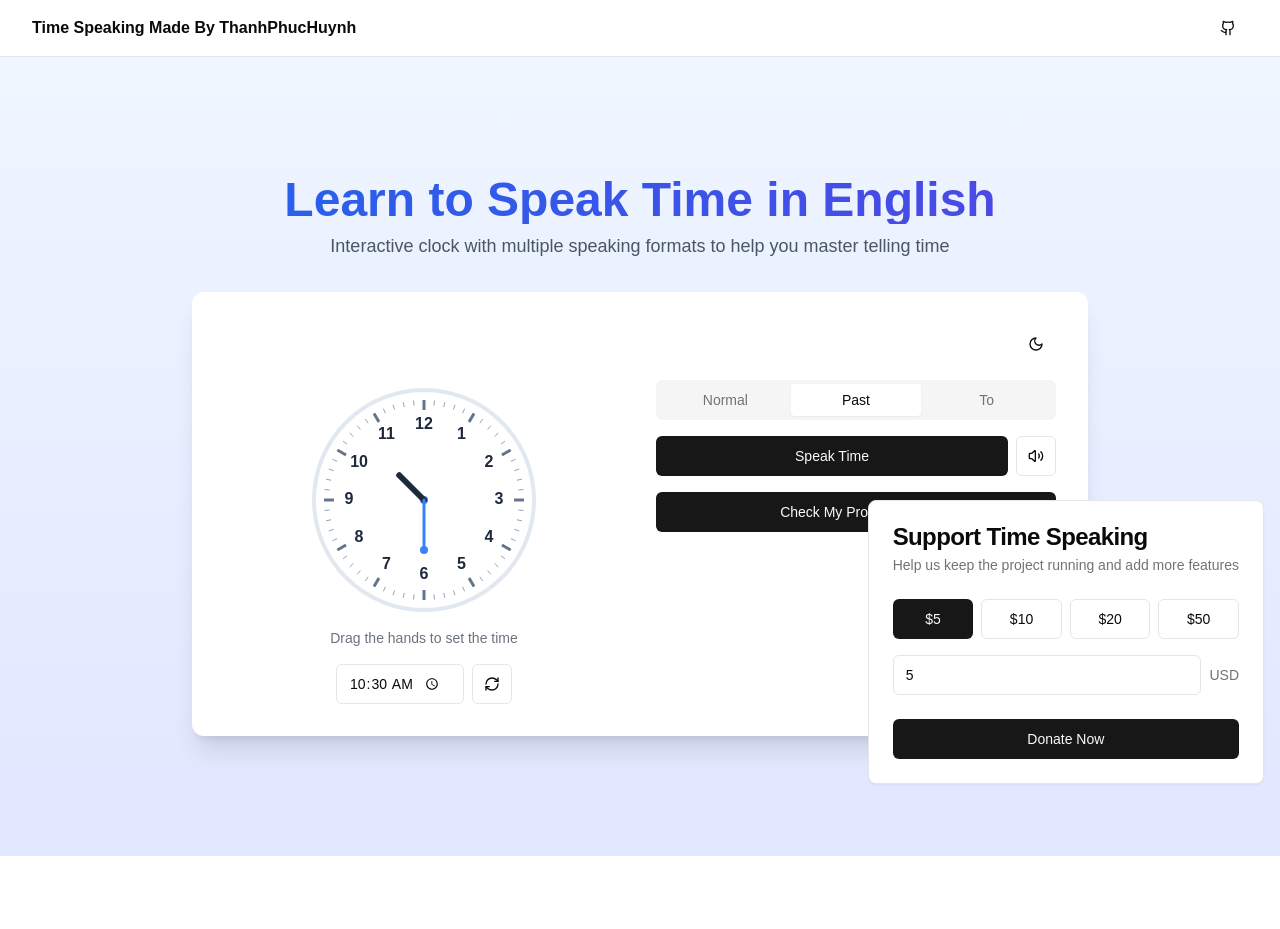
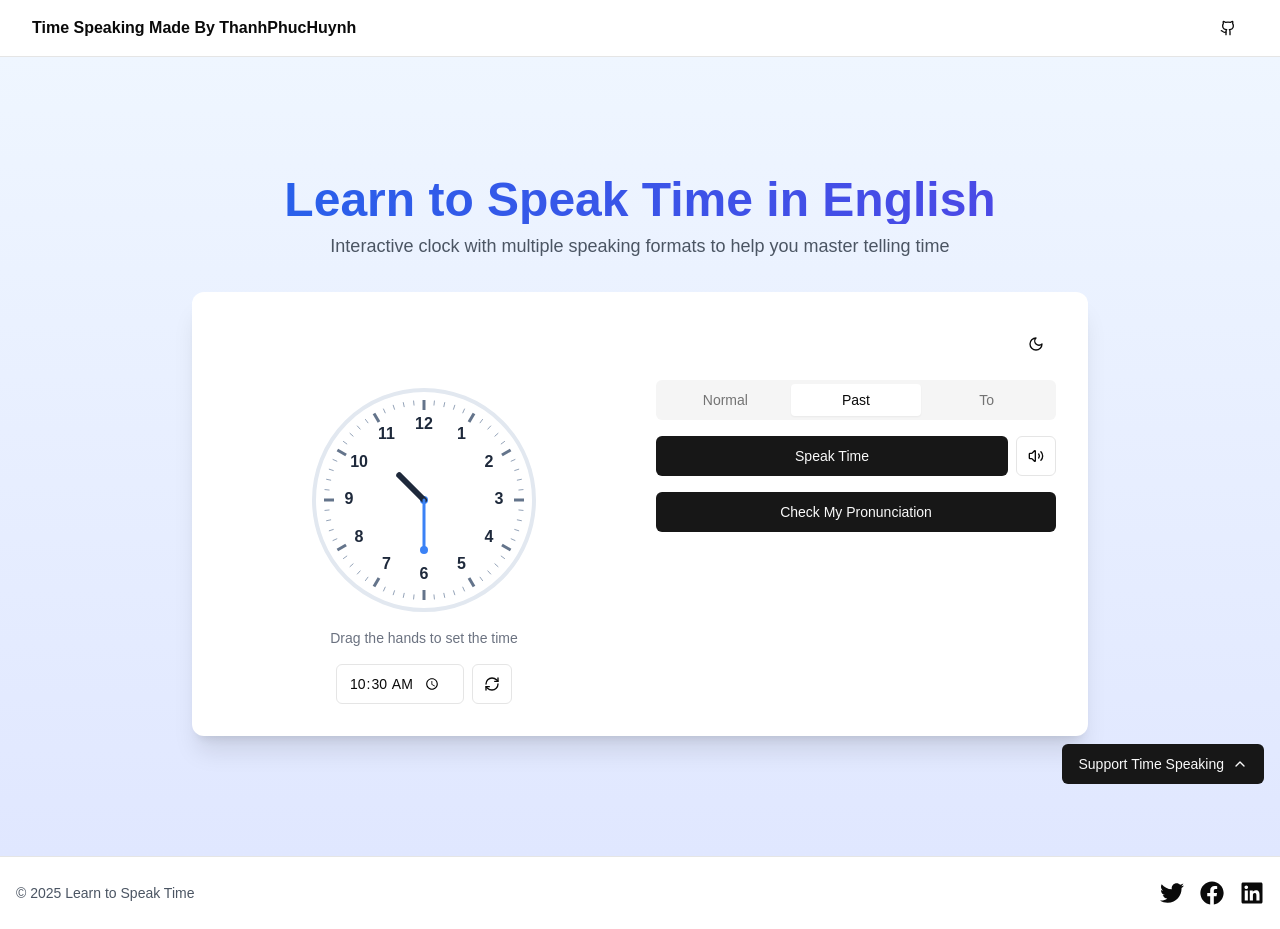
Before and after one commit to thanhphuchuynh/time-speaking, a Next.js app: page / in a window 1280 px wide. Before the commit the page ends 856 px from the top, so only its background shows below. Built offline with nearby package versions, Linux system fonts and the light colour scheme.

Commit message:
feat(ui): change ui

```diff
--- a/app/layout.tsx
+++ b/app/layout.tsx
@@ -5,6 +5,7 @@ import Script from 'next/script'
 import { Analytics } from "@vercel/analytics/react"
 import { Donation } from '@/components/donation'
 import { Nav } from '@/components/nav'
+import { SocialShare } from '@/components/social-share'
 
 export const metadata: Metadata = {
   title: 'Learn to Speak Time in English',
@@ -17,14 +18,23 @@ export const metadata: Metadata = {
     description: 'Interactive web app to help you learn how to tell time in English',
     type: 'website',
     locale: 'en_US',
+    images: [
+      {
+        url: 'https://res.cloudinary.com/dx3qcg18h/image/upload/v1741884180/time-speak/jbstzsrvcgxzjctfvrsk.png',
+        width: 1200,
+        height: 630,
+        alt: 'Learn to Speak Time in English',
+      }
+    ],
   },
   twitter: {
     card: 'summary_large_image',
     title: 'Learn to Speak Time in English',
     description: 'Interactive web app to help you learn how to tell time in English',
+    images: ['https://res.cloudinary.com/dx3qcg18h/image/upload/v1741884180/time-speak/jbstzsrvcgxzjctfvrsk.png'],
   },
   icons: {
-    icon: '/favicon.ico',
+    icon: 'https://res.cloudinary.com/dx3qcg18h/image/upload/v1741884180/time-speak/jd1tglsg70ghsqgtowbh.ico',
   },
 }
 
@@ -37,9 +47,17 @@ export default function RootLayout({
     <html lang="en" suppressHydrationWarning>
       <body suppressHydrationWarning>
         <Nav />
-        <main className="pt-14">
+        <main className="pt-14 min-h-[calc(100vh-120px)]">
           {children}
         </main>
+        <footer className="py-6 border-t">
+          <div className="container mx-auto px-4 flex justify-between items-center">
+            <div className="text-sm text-gray-600">
+              &copy; {new Date().getFullYear()} Learn to Speak Time
+            </div>
+            <SocialShare />
+          </div>
+        </footer>
         <div className="fixed bottom-4 right-4 z-50">
           <Donation />
         </div>
--- a/components/donation.tsx
+++ b/components/donation.tsx
@@ -81,8 +81,23 @@ export function Donation() {
   }
 
   return (
-    <Card className="w-full max-w-md mx-auto">
-      {content}
-    </Card>
+    <div className="fixed bottom-4 right-4 z-50">
+      {isOpen ? (
+        <Card className="w-full max-w-md">
+          <div className="absolute right-2 top-2 cursor-pointer" onClick={() => setIsOpen(false)}>
+            <ChevronDown className="h-5 w-5" />
+          </div>
+          {content}
+        </Card>
+      ) : (
+        <Button
+          onClick={() => setIsOpen(true)}
+          className="flex items-center gap-2"
+        >
+          Support Time Speaking
+          <ChevronUp className="h-5 w-5" />
+        </Button>
+      )}
+    </div>
   );
 }
--- /dev/null
+++ b/components/social-share.tsx
@@ -0,0 +1,43 @@
+import { FaTwitter, FaFacebook, FaLinkedin } from 'react-icons/fa'
+
+const SHARE_URL = 'https://time-speaking.selearn.online/'
+
+const socialLinks = [
+  {
+    name: 'Twitter',
+    url: `https://twitter.com/intent/tweet?text=Learn%20to%20speak%20time%20in%20English%20with%20this%20interactive%20web%20app!&url=${encodeURIComponent(SHARE_URL)}`,
+    icon: FaTwitter,
+    color: 'hover:text-[#1DA1F2]'
+  },
+  {
+    name: 'Facebook',
+    url: `https://www.facebook.com/sharer/sharer.php?u=${encodeURIComponent(SHARE_URL)}`,
+    icon: FaFacebook,
+    color: 'hover:text-[#4267B2]'
+  },
+  {
+    name: 'LinkedIn',
+    url: `https://www.linkedin.com/shareArticle?mini=true&url=${encodeURIComponent(SHARE_URL)}`,
+    icon: FaLinkedin,
+    color: 'hover:text-[#0077b5]'
+  }
+]
+
+export function SocialShare() {
+  return (
+    <div className="flex gap-4 items-center">
+      {socialLinks.map(({ name, url, icon: Icon, color }) => (
+        <a
+          key={name}
+          href={url}
+          target="_blank"
+          rel="noopener noreferrer"
+          className={`text-2xl transition-colors ${color}`}
+          aria-label={`Share on ${name}`}
+        >
+          <Icon />
+        </a>
+      ))}
+    </div>
+  )
+}
--- a/package.json
+++ b/package.json
@@ -54,6 +54,7 @@
     "react-day-picker": "8.10.1",
     "react-dom": "^19",
     "react-hook-form": "^7.54.1",
+    "react-icons": "^5.5.0",
     "react-resizable-panels": "^2.1.7",
     "react-toastify": "^11.0.5",
     "recharts": "2.15.0",
```
Also changed, not shown: public/untitled.png (added), 1 other file (tests, documents, lock files or other folders).
